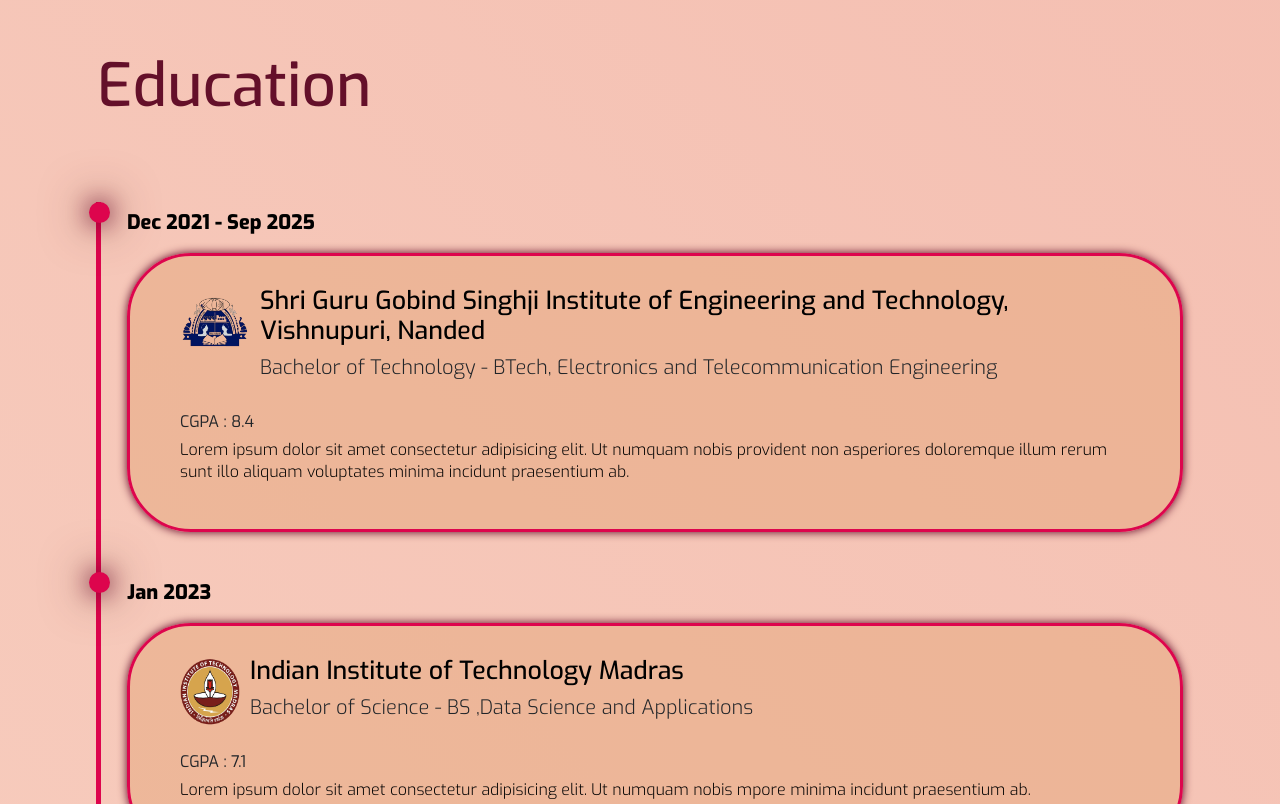
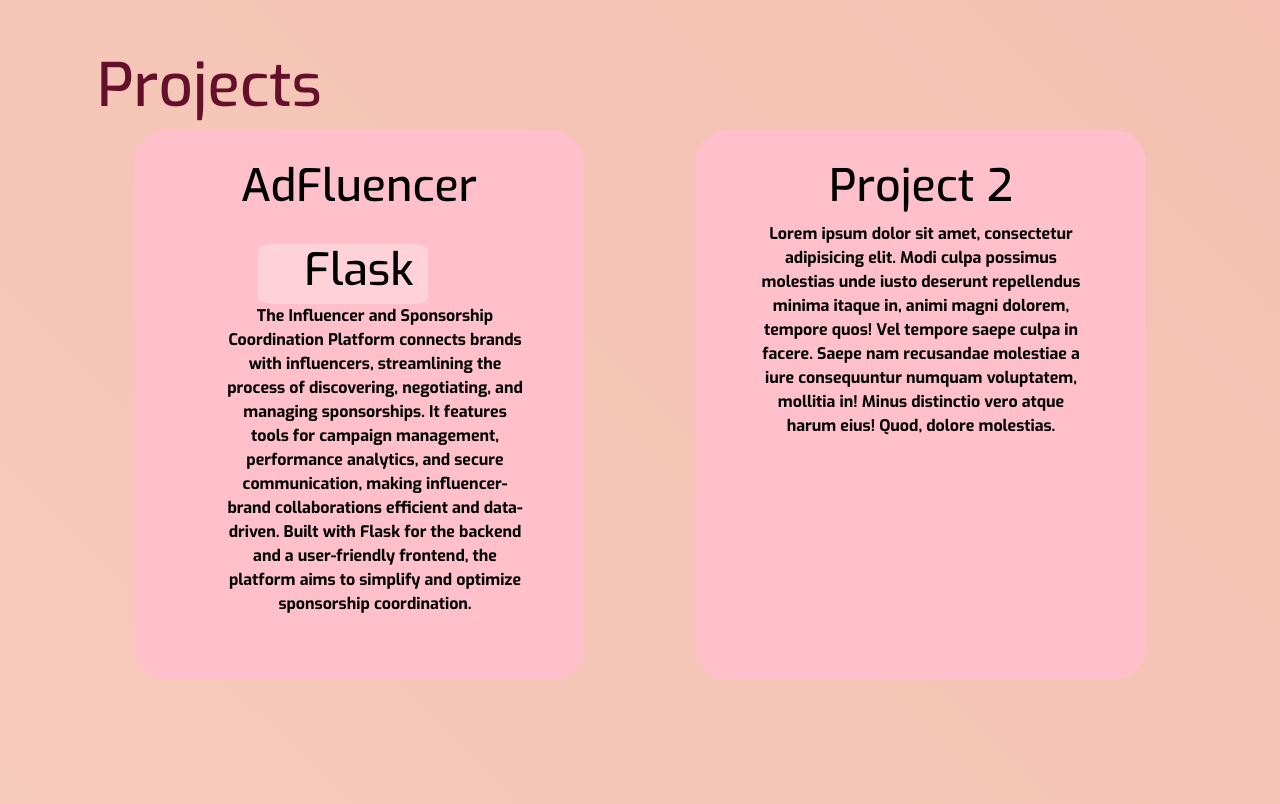
Before and after one commit to samruddhi711/Porfolio, a plain HTML site: page index.html in a window 1280 px wide. Shown: the part 3380-4184 px from the top of the page. Drawn offline with nearby package versions, Linux system fonts and the light colour scheme; files whose address does not match are found by name.

Commit message:
added education

```diff
--- a/index.html
+++ b/index.html
@@ -40,7 +40,7 @@
                                 <a class="nav-link " href="#Experience">Experience</a>
                             </li>
                             <li class="nav-item">
-                                <a class="nav-link " href="#">Projects</a>
+                                <a class="nav-link " href="#Project">Projects</a>
                             </li>
                             <li class="nav-item">
                                 <a class="nav-link " href="#Education">Education</a>
@@ -67,7 +67,8 @@
                             organization.
                         </p>
                         <div class="socio-icons">
-                            <a href="https://www.linkedin.com/in/samruddhi-khode-36845b222/"><i class='bx bxl-linkedin'></i></a>
+                            <a href="https://www.linkedin.com/in/samruddhi-khode-36845b222/"><i
+                                    class='bx bxl-linkedin'></i></a>
                             <a href="#"><i class='bx bxl-github'></i></a>
                             <a href="#"><i class='bx bxl-instagram'></i></a>
                             <a href="#"></a>
@@ -83,7 +84,7 @@
                 </section>
                 <div class="model2">
 
-                    <section id="Skills" class="container-sm"  >
+                    <section id="Skills" class="container-sm">
 
                         <tr>
 
@@ -213,7 +214,7 @@
                 <br>
                 <div class="model3">
 
-                    <section id="Experience" >
+                    <section id="Experience">
                         <tr>
                             <td>
                                 <h1 class="heading">Experience</h1>
@@ -232,6 +233,55 @@
                 </div>
                 <div class="model3">
 
+                    <section id="Project" class="project">
+                        <h2 class="heading">Projects</h2>
+                        <div class="project-box">
+
+                            <div class="wrapper">
+                                <div class="project-item">
+                                    <h2>AdFluencer</h2>
+                                    <tr class="project-app">
+                                        <td>
+                                            <ul>
+                                                <ul class="pro_main_container">
+                                                    <!-- <ul class="container"> -->
+
+                                                        <ul class="pro_container">
+
+                                                                <h2 style="text-align: center;">Flask</h2>
+
+                                                        </ul>
+                                                    <!-- </ul> -->
+                                                </ul>
+                                        </td>
+                                    </tr>
+                                    <p>The Influencer and Sponsorship Coordination Platform connects brands with
+                                        influencers, streamlining the process of discovering, negotiating, and managing
+                                        sponsorships. It features tools for campaign management, performance analytics,
+                                        and secure communication, making influencer-brand collaborations efficient and
+                                        data-driven. Built with Flask for the backend and a user-friendly frontend, the
+                                        platform aims to simplify and optimize sponsorship coordination.
+
+                                    </p>
+                                </div>
+
+                                <div class="project-item">
+                                    <h2>Project 2</h2>
+                                    <p>Lorem ipsum dolor sit amet, consectetur adipisicing elit. Modi culpa possimus
+                                        molestias unde iusto deserunt repellendus minima itaque in, animi magni dolorem,
+                                        tempore quos! Vel tempore saepe culpa in facere. Saepe nam recusandae molestiae
+                                        a iure consequuntur numquam voluptatem, mollitia in! Minus distinctio vero atque
+                                        harum eius! Quod, dolore molestias.</p>
+                                </div>
+                            </div>
+                        </div>
+
+
+
+                    </section>
+                </div>
+                <div class="model3">
+
                     <section id="Education" class="education">
                         <h2 class="heading">Education</h2>
                         <div class="timeline-items">
@@ -241,13 +291,19 @@
                                     Dec 2021 - Sep 2025
                                 </div>
                                 <div class="timeline-content">
-                                        <h3> <img src="static/media/sggs.png" alt="" style="width: 80px; height: 80px;">Shri Guru Gobind Singhji Institute of Engineering and Technology, Vishnupuri, Nanded</h3>
-                                        <h4>Bachelor of Technology - BTech, Electronics and Telecommunication Engineering</h4>
+                                    <h3> <img src="static/media/sggs.png" alt="" style="width: 80px; height: 80px;">Shri
+                                        Guru Gobind Singhji Institute of Engineering and Technology, Vishnupuri, Nanded
+                                    </h3>
+                                    <h4>Bachelor of Technology - BTech, Electronics and Telecommunication Engineering
+                                    </h4>
                                     <br>
                                     <h5>CGPA : 8.4 </h5>
-                                        <p>Lorem ipsum dolor sit amet consectetur adipisicing elit. Ut numquam nobis
-                                            provident non asperiores doloremque illum rerum sunt illo aliquam voluptates
-                                          minima incidunt praesentium
+                                    <p style="font-size: 20px;">I am currently pursuing a B.Tech in Electronics while
+                                        also actively learning Python, Data Structures and Algorithms (DSA), and
+                                        Object-Oriented Programming (OOP) concepts. My academic journey is complemented
+                                        by my dedication to building a strong foundation in coding and problem-solving,
+                                        which I believe is crucial for excelling in both electronics and software
+                                        domains.
                                         ab.</p>
 
                                 </div>
@@ -265,9 +321,11 @@
                                     <h4>Bachelor of Science - BS ,Data Science and Applications</h4>
                                     <br>
                                     <h5>CGPA : 7.1 </h5>
-                                        <p>Lorem ipsum dolor sit amet consectetur adipisicing elit. Ut numquam nobis
-                                      mpore minima incidunt praesentium
-                                            ab.</p>
+                                    <p style="font-size: 20px;">I am currently pursuing a BSc in Data Science, where I
+                                        am gaining in-depth knowledge in Python programming, Database Management Systems
+                                        (DBMS), and statistics. This comprehensive education is equipping me with the
+                                        analytical and technical skills necessary for data-driven decision-making,
+                                        preparing me to tackle real-world challenges in the field of data science..</p>
 
                                 </div>
 
@@ -279,13 +337,12 @@
                                 </div>
                                 <div class="timeline-content">
 
-                                            <h3><img src="static/media/prppis.png" alt="" style="height: 100px; width: 170px; padding: 0; float: left;">
+                                    <h3><img src="static/media/prpp.png" alt="" style="height: 70px; width: 70px;">
                                         P. R. Pote Patil Junior College ,Amravati</h3>
                                     <h4>HSC(XII), Computer Science</h4>
                                     <h5>Grade : 98.17%</h5>
-                                        <p>Lorem ipsum dolor sit amet consectetur adipisicing elit. Ut numquam nobis
-                                            provident non asperiores doloremque illum rerum sunt illo aliquam voluptates
-                                            ab.</p>
+                                    <p style="font-size: 20px;">I completed my class 12th high school education at P R
+                                        Pote Patil Jr. College, where I studied Physics Chemistry and Mathematics.</p>
 
                                 </div>
 
@@ -296,10 +353,12 @@
                                     2022
                                 </div>
                                 <div class="timeline-content">
-                                        <h3>University</h3>
-                                        <p>Lorem ipsum dolor sit amet consectetur adipisicing elit. Ut numquam nobis
-                                            pore minima incidunt praesentium
-                                            ab.</p>
+                                    <h3><img src="static/media/prpp.png" alt="" style="height: 70px; width: 70px;">
+                                        P. R. Pote Patil International School ,Amravati</h3>
+                                    <h4>SSC(X)</h4>
+                                    <h5>Grade : 93.40%</h5>
+                                    <p style="font-size: 20px;">I completed my class 10 education at P.R.Pote Patil
+                                        International School, Nanded, where I studied 1st to 10th standard.</p>
 
                                 </div>
 
@@ -320,8 +379,10 @@
                                 </div>
                                 <input type="hidden" name="access_key" value="d1342af0-d250-42ea-a224-35e673fb365b">
                                 <input type="text" name="name" placeholder="Your Name" class="contact-inputs" required>
-                                <input type="email" name="email" placeholder="Your Email" class="contact-inputs" required>
-                                <textarea name="message" id="message" cols="30" rows="10" placeholder="Message" class="contact-inputs" required></textarea>
+                                <input type="email" name="email" placeholder="Your Email" class="contact-inputs"
+                                    required>
+                                <textarea name="message" id="message" cols="30" rows="10" placeholder="Message"
+                                    class="contact-inputs" required></textarea>
                                 <button type="submit">Submit</button>
                             </form>
                             <div class="contact-right">
--- a/style.css
+++ b/style.css
@@ -145,6 +145,10 @@
 
 }
 #Experience
+{
+    padding: 100px 15px;
+}
+#Project
 {
     padding: 100px 15px;
 }
@@ -302,6 +306,9 @@
 }
 .education h2{
     margin-bottom: 5rem;
+}
+.timeline-content p{
+    font-size: 70px;
 }
 .timeline-items{
     max-width: 1200px;
@@ -467,6 +474,68 @@
    background-color: #e8546f3b;
 
 }
+
+.project{
+    background: transparent;
+}
+.project-box{
+    background-size: cover;
+    display: flex;
+    align-items: center;
+    justify-content: center;
+    flex-direction: column;
+}
+/* .project .heading{
+    width: 15rem;
+} */
+.wrapper{
+    display: grid;
+    grid-template-columns: repeat(2,1fr);
+    gap: 3rem;
+}
+.project-item{
+    min-height: 550px;
+    max-width: 450px;
+    background: pink;
+    /* border: 3px solid #950334; */
+    border-radius: 2rem;
+    margin: 0 2rem;
+    padding: 30px 60px;
+    cursor: pointer;
+    /* display: flex; */
+    flex-direction: colummn;
+    align-items: center;
+    justify-content: center;
+    text-align: center;
+    gap: 1.5rem;
+    color: black;
+    transition: 0.4s ease-in-out;
+}
+.project-item:hover{
+    /* border: 3px solid #58011eec; */
+    transform: translateY(-10px)scale(1.03);
+    box-shadow: 0 0 50px #dd054d;
+}
+.project-item h2{
+    font-size: 2.8rem;
+}
+.project-item p{
+    font-size: 1rem;
+}
+.pro_main_container{
+    display: flex;
+    flex-flow: row wrap;
+    margin-top: 10px;
+}
+.pro_container{
+    width: 170px;
+    height: 60px;
+    list-style: none;
+    background-color: rgba(255, 255, 255, 0.285);
+    border-radius: 10%;
+    margin-top: 20px;
+}
+
 @media (max-width:800px){
     .contact-inputs{
         width: 80vw;
```
Also changed, not shown: static/media/prpp.png (added), static/media/prppis.png (deleted). Lines whose indentation alone changed are shown as unchanged.
